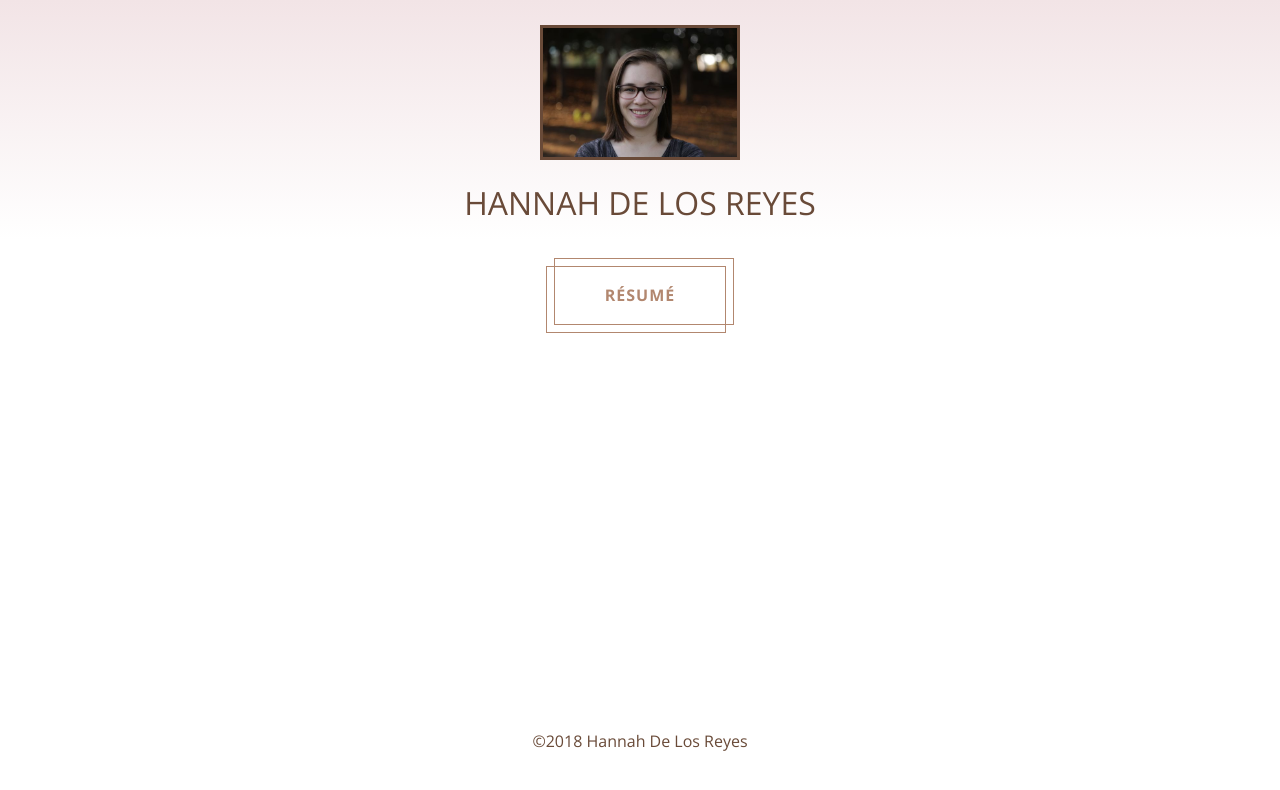
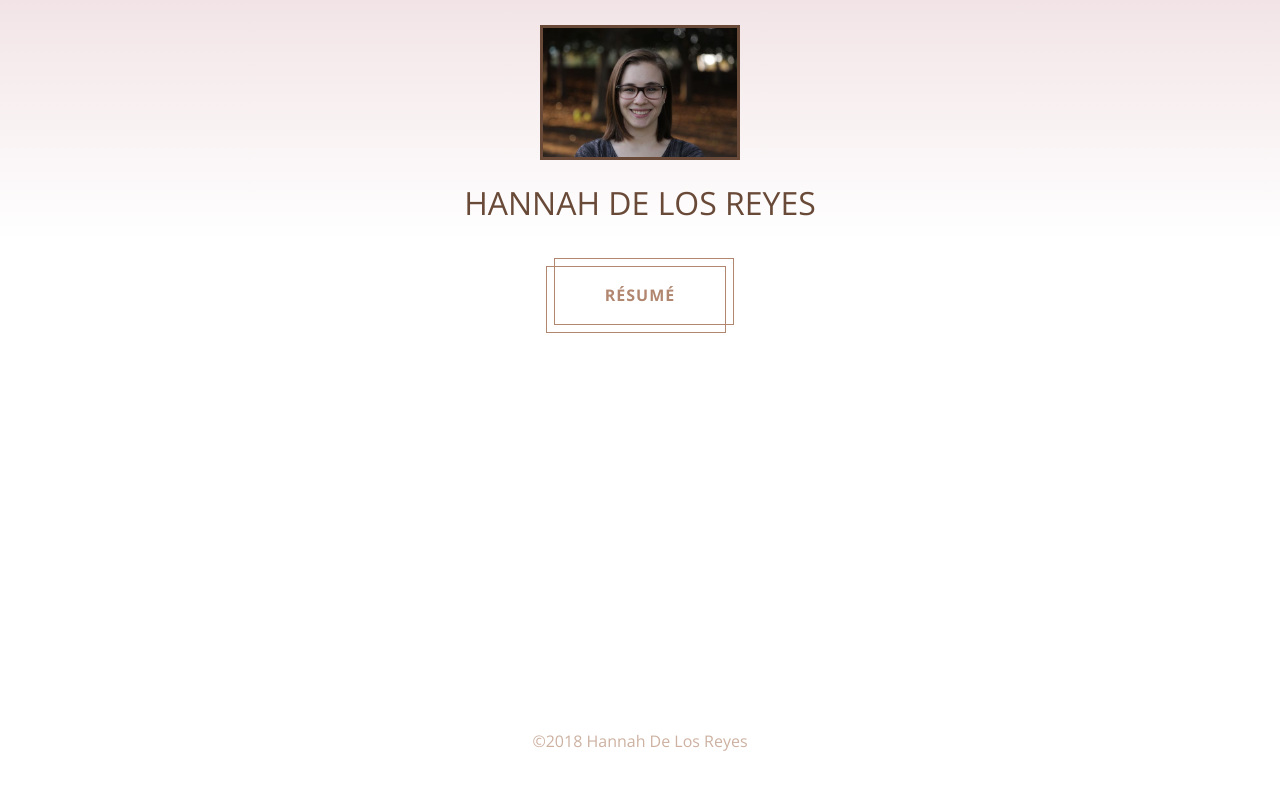
Before and after one commit to bugdlr/bugdlr.github.io, a website: page index.html in a window 1280 px wide. Drawn offline with nearby package versions, Linux system fonts and the light colour scheme.

Commit message:
changed footer color

```diff
--- a/less/style.less
+++ b/less/style.less
@@ -36,7 +36,6 @@ a {
   max-width: 200px;
   margin: 0 auto;
   display: block;
-  // border-radius: 50%;
   border: 3px solid darken(@brown, 25%);
 }
 
@@ -92,3 +91,7 @@ h1 {
   text-align: center;
   padding: 50px 0;
 }
+
+#copywrite {
+  color: lighten(@brown, 15%);
+}
```
Also changed, not shown: css/style.min.css, index.html (line endings or trailing spaces).
